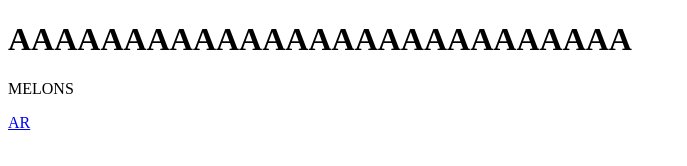
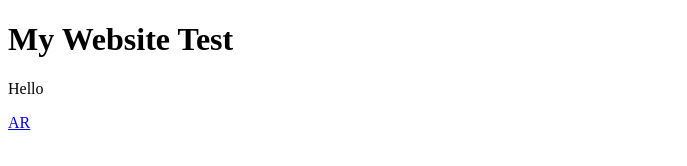
Before and after one commit to Haroldbog/Haroldbog.github.io, a plain HTML site: page index.html in a window 1280 px wide. Shown: the whole page, without its empty margins (0-687 px from the left). Drawn offline with Linux system fonts and the light colour scheme.

Commit message:
Update index.html

```diff
--- a/index.html
+++ b/index.html
@@ -4,8 +4,8 @@
     <title> Web with AR </title>
   </head>
   <body>
-    <h1> AAAAAAAAAAAAAAAAAAAAAAAAAAA </h1>
-    <p> MELONS
+    <h1> My Website Test </h1>
+    <p> Hello
     <p><a href="AframeModel.html">AR</a>
   </body>
 </html>
```
